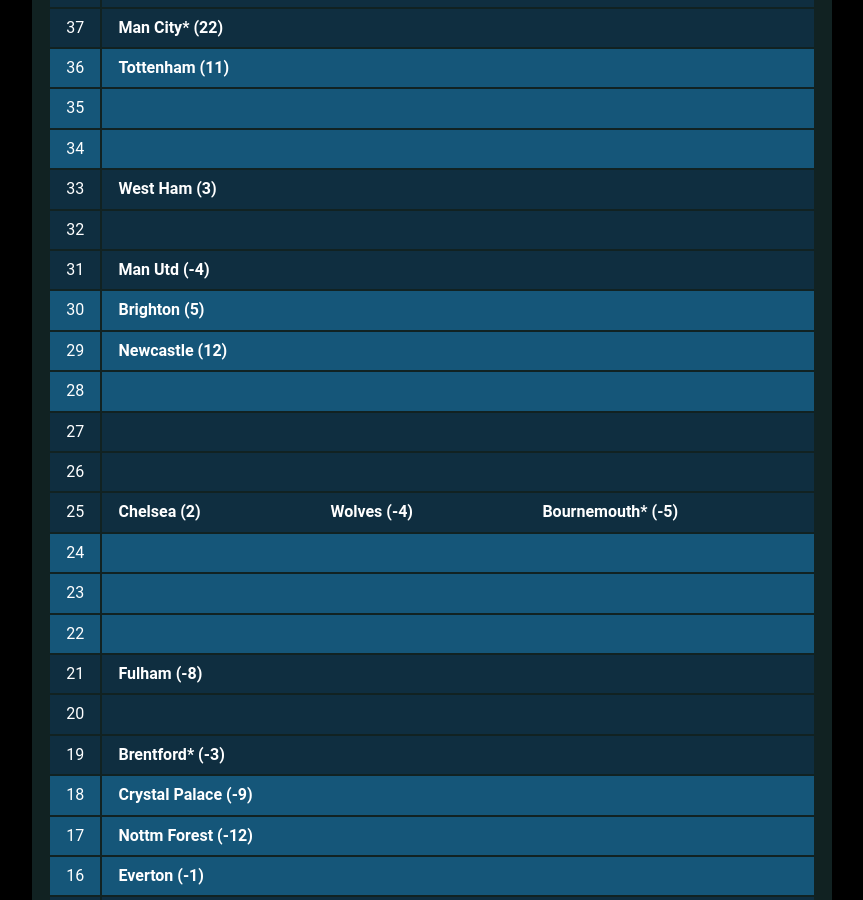
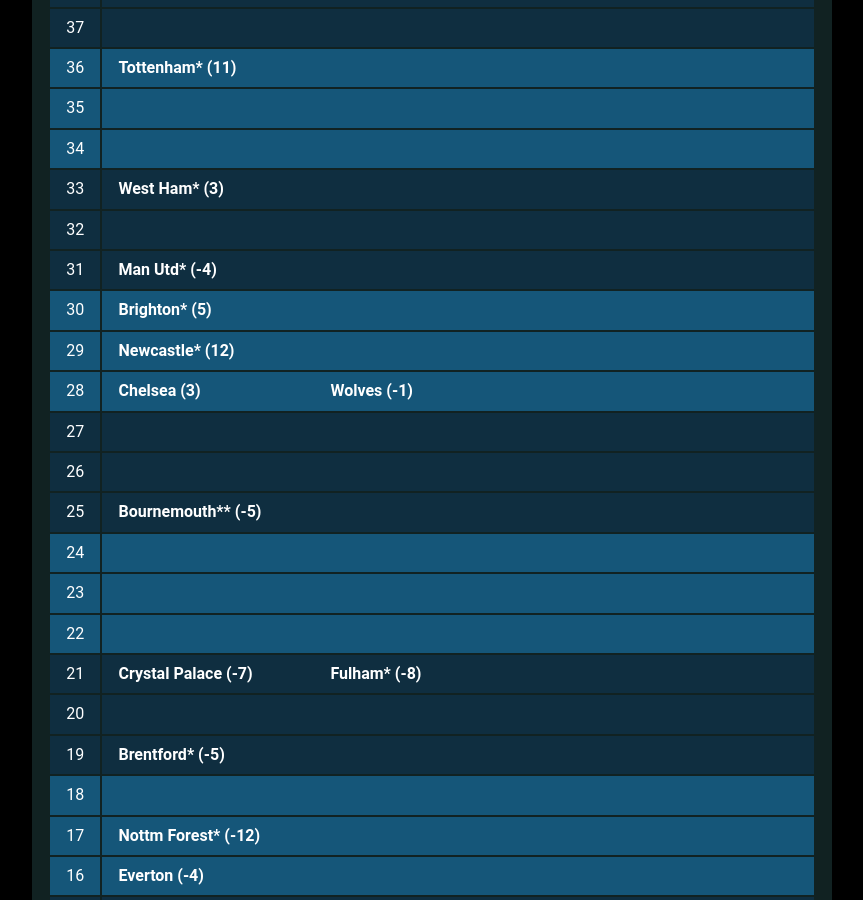
Before and after one commit to muru/muru.github.io, a Jekyll site: the page built from resources.md, in a window 1280 px wide and 900 px high, scrolled down 1679 px. Shown: the whole window, without its empty margins (208-1071 px from the left). Built offline with Jekyll 4.4.1, drawn with Linux system fonts in a browser that asks for light colours; some web fonts are replaced; some of the changed text lies outside the part shown.

Commit message:
updated cann-table: Sun 31 Dec 01:43:28 JST 2023

```diff
--- a/cann-table.html
+++ b/cann-table.html
@@ -3,7 +3,7 @@
 	<tr class="cann-row-1">
 		<td class="cann-point">42</td>
 		<td class="cann-clubs">
-			<span class="club-name">Liverpool (23)</span>
+			<span class="club-name">Liverpool* (23)</span>
 		</td>
  	</tr>
 	<tr class="cann-row-1">
@@ -14,13 +14,14 @@
 	<tr class="cann-row-1">
 		<td class="cann-point">40</td>
 		<td class="cann-clubs">
-			<span class="club-name">Arsenal (18)</span>
+			<span class="club-name">Man City* (24)</span>
+			<span class="club-name">Arsenal* (18)</span>
+			<span class="club-name">Aston Villa (15)</span>
 		</td>
  	</tr>
 	<tr class="cann-row-2">
 		<td class="cann-point">39</td>
 		<td class="cann-clubs">
-			<span class="club-name">Aston Villa (15)</span>
 		</td>
  	</tr>
 	<tr class="cann-row-2">
@@ -31,13 +32,12 @@
 	<tr class="cann-row-2">
 		<td class="cann-point">37</td>
 		<td class="cann-clubs">
-			<span class="club-name">Man City* (22)</span>
 		</td>
  	</tr>
 	<tr class="cann-row-1">
 		<td class="cann-point">36</td>
 		<td class="cann-clubs">
-			<span class="club-name">Tottenham (11)</span>
+			<span class="club-name">Tottenham* (11)</span>
 		</td>
  	</tr>
 	<tr class="cann-row-1">
@@ -53,7 +53,7 @@
 	<tr class="cann-row-2">
 		<td class="cann-point">33</td>
 		<td class="cann-clubs">
-			<span class="club-name">West Ham (3)</span>
+			<span class="club-name">West Ham* (3)</span>
 		</td>
  	</tr>
 	<tr class="cann-row-2">
@@ -64,24 +64,26 @@
 	<tr class="cann-row-2">
 		<td class="cann-point">31</td>
 		<td class="cann-clubs">
-			<span class="club-name">Man Utd (-4)</span>
+			<span class="club-name">Man Utd* (-4)</span>
 		</td>
  	</tr>
 	<tr class="cann-row-1">
 		<td class="cann-point">30</td>
 		<td class="cann-clubs">
-			<span class="club-name">Brighton (5)</span>
+			<span class="club-name">Brighton* (5)</span>
 		</td>
  	</tr>
 	<tr class="cann-row-1">
 		<td class="cann-point">29</td>
 		<td class="cann-clubs">
-			<span class="club-name">Newcastle (12)</span>
+			<span class="club-name">Newcastle* (12)</span>
 		</td>
  	</tr>
 	<tr class="cann-row-1">
 		<td class="cann-point">28</td>
 		<td class="cann-clubs">
+			<span class="club-name">Chelsea (3)</span>
+			<span class="club-name">Wolves (-1)</span>
 		</td>
  	</tr>
 	<tr class="cann-row-2">
@@ -97,9 +99,7 @@
 	<tr class="cann-row-2">
 		<td class="cann-point">25</td>
 		<td class="cann-clubs">
-			<span class="club-name">Chelsea (2)</span>
-			<span class="club-name">Wolves (-4)</span>
-			<span class="club-name">Bournemouth* (-5)</span>
+			<span class="club-name">Bournemouth** (-5)</span>
 		</td>
  	</tr>
 	<tr class="cann-row-1">
@@ -120,7 +120,8 @@
 	<tr class="cann-row-2">
 		<td class="cann-point">21</td>
 		<td class="cann-clubs">
-			<span class="club-name">Fulham (-8)</span>
+			<span class="club-name">Crystal Palace (-7)</span>
+			<span class="club-name">Fulham* (-8)</span>
 		</td>
  	</tr>
 	<tr class="cann-row-2">
@@ -131,31 +132,30 @@
 	<tr class="cann-row-2">
 		<td class="cann-point">19</td>
 		<td class="cann-clubs">
-			<span class="club-name">Brentford* (-3)</span>
+			<span class="club-name">Brentford* (-5)</span>
 		</td>
  	</tr>
 	<tr class="cann-row-1">
 		<td class="cann-point">18</td>
 		<td class="cann-clubs">
-			<span class="club-name">Crystal Palace (-9)</span>
 		</td>
  	</tr>
 	<tr class="cann-row-1">
 		<td class="cann-point">17</td>
 		<td class="cann-clubs">
-			<span class="club-name">Nottm Forest (-12)</span>
+			<span class="club-name">Nottm Forest* (-12)</span>
 		</td>
  	</tr>
 	<tr class="cann-row-1">
 		<td class="cann-point">16</td>
 		<td class="cann-clubs">
-			<span class="club-name">Everton (-1)</span>
+			<span class="club-name">Everton (-4)</span>
 		</td>
  	</tr>
 	<tr class="cann-row-2">
 		<td class="cann-point">15</td>
 		<td class="cann-clubs">
-			<span class="club-name">Luton* (-13)</span>
+			<span class="club-name">Luton* (-14)</span>
 		</td>
  	</tr>
 	<tr class="cann-row-2">
@@ -171,12 +171,12 @@
 	<tr class="cann-row-1">
 		<td class="cann-point">12</td>
 		<td class="cann-clubs">
+			<span class="club-name">Burnley (-20)</span>
 		</td>
  	</tr>
 	<tr class="cann-row-1">
 		<td class="cann-point">11</td>
 		<td class="cann-clubs">
-			<span class="club-name">Burnley (-20)</span>
 		</td>
  	</tr>
 	<tr class="cann-row-1">
@@ -187,8 +187,8 @@
 	<tr class="cann-row-2">
 		<td class="cann-point">9</td>
 		<td class="cann-clubs">
-			<span class="club-name">Sheff Utd (-32)</span>
+			<span class="club-name">Sheff Utd (-34)</span>
 		</td>
  	</tr>
 </table>
-<span id="cann-gen-note"> Generated on Saturday, 30 December 2023 at 00:02 JST.<br>* Each asterisk is a match in hand.</span>
+<span id="cann-gen-note"> Generated on Sunday, 31 December 2023 at 01:43 JST.<br>* Each asterisk is a match in hand.</span>
```
